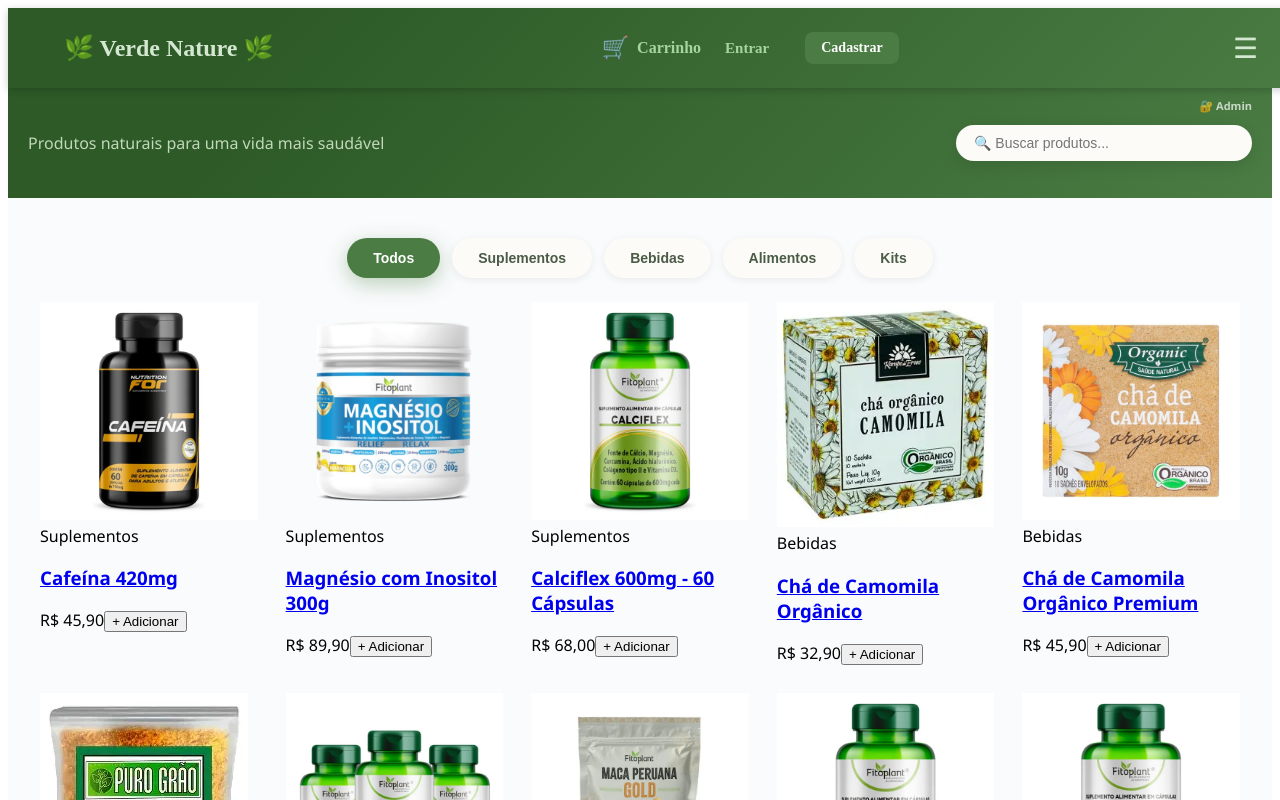
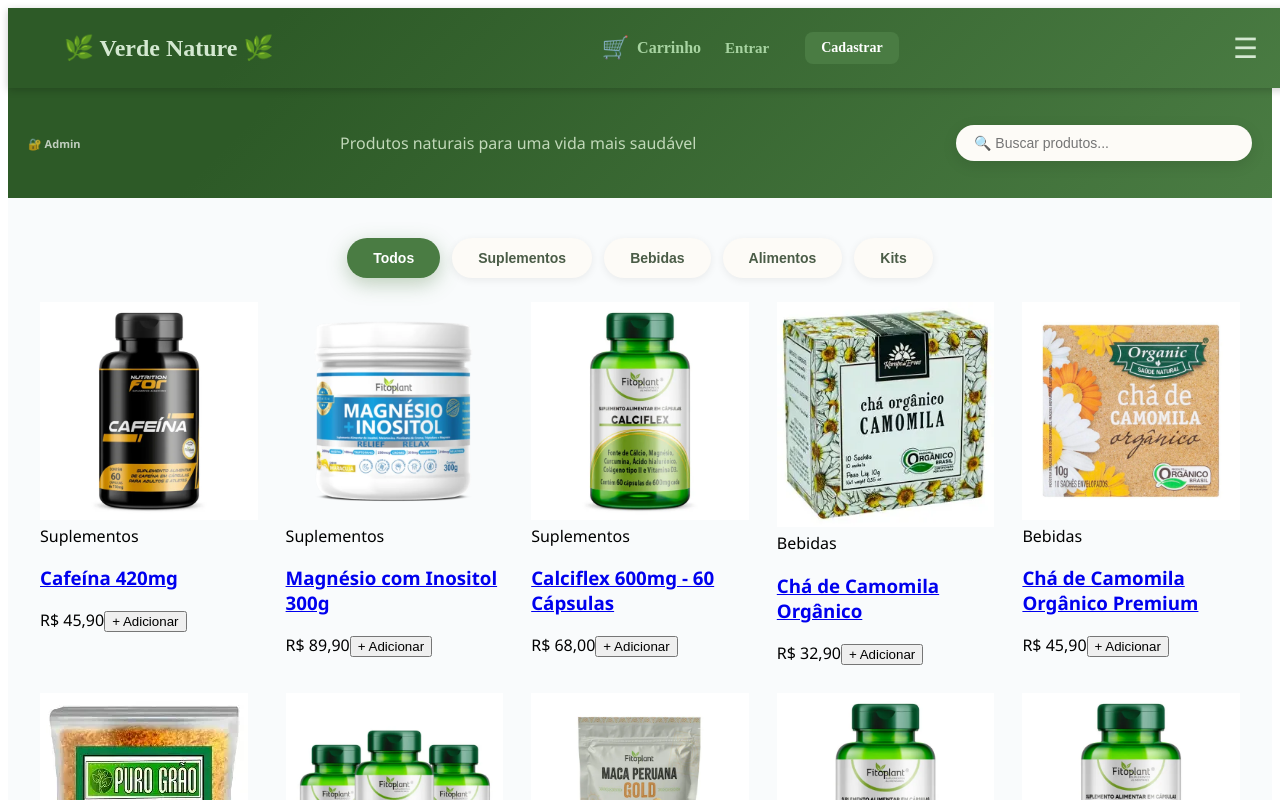
Before and after one commit to rogeriovctecnico-commits/verde-nature, a React (Vite) app: page /Home in a window 1280 px wide. Shown: the top 800 px of the page. Built offline with nearby package versions, Linux system fonts and the light colour scheme; the HTML template or start-up script is replaced by a standard one.

Commit message:
Update Home.jsx
ajustando link admin

```diff
--- a/src/pages/Home.jsx
+++ b/src/pages/Home.jsx
@@ -43,7 +43,7 @@
   <Link
     to="/admin/login"
     style={{
-      position: 'absolute',
+      // position: 'absolute',
       top: 10,
       right: 20,
       color: 'rgba(255,255,255,0.7)',
```
